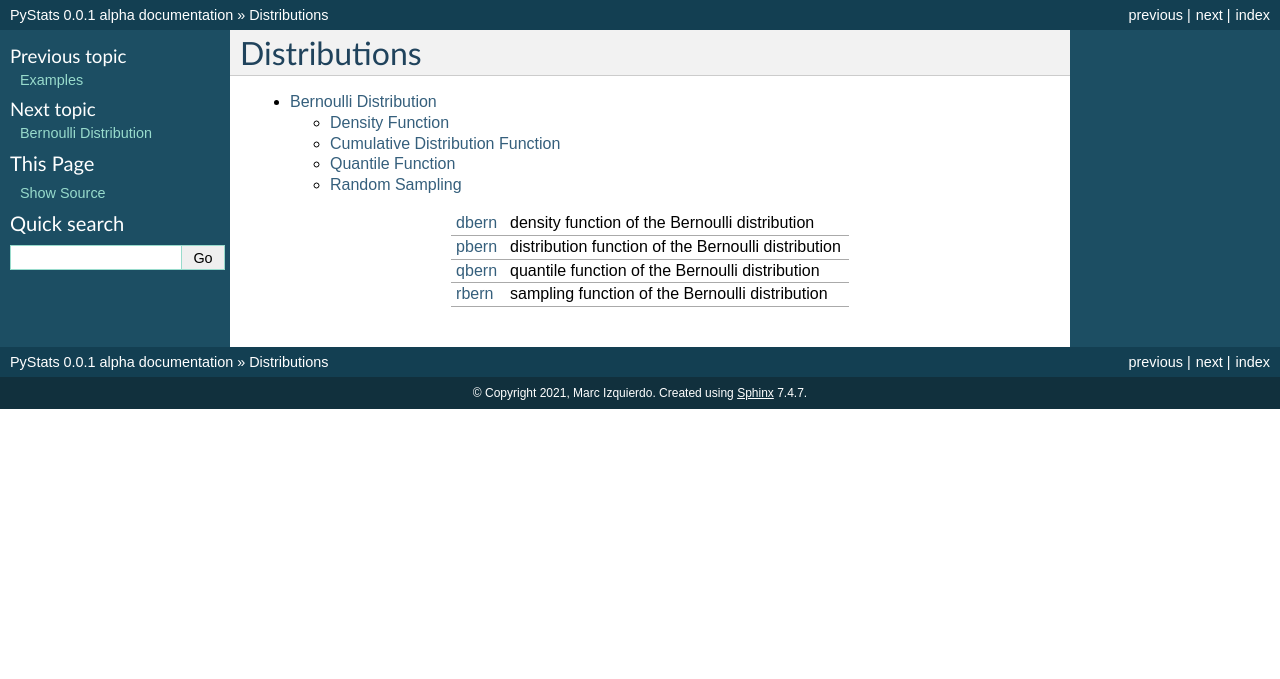
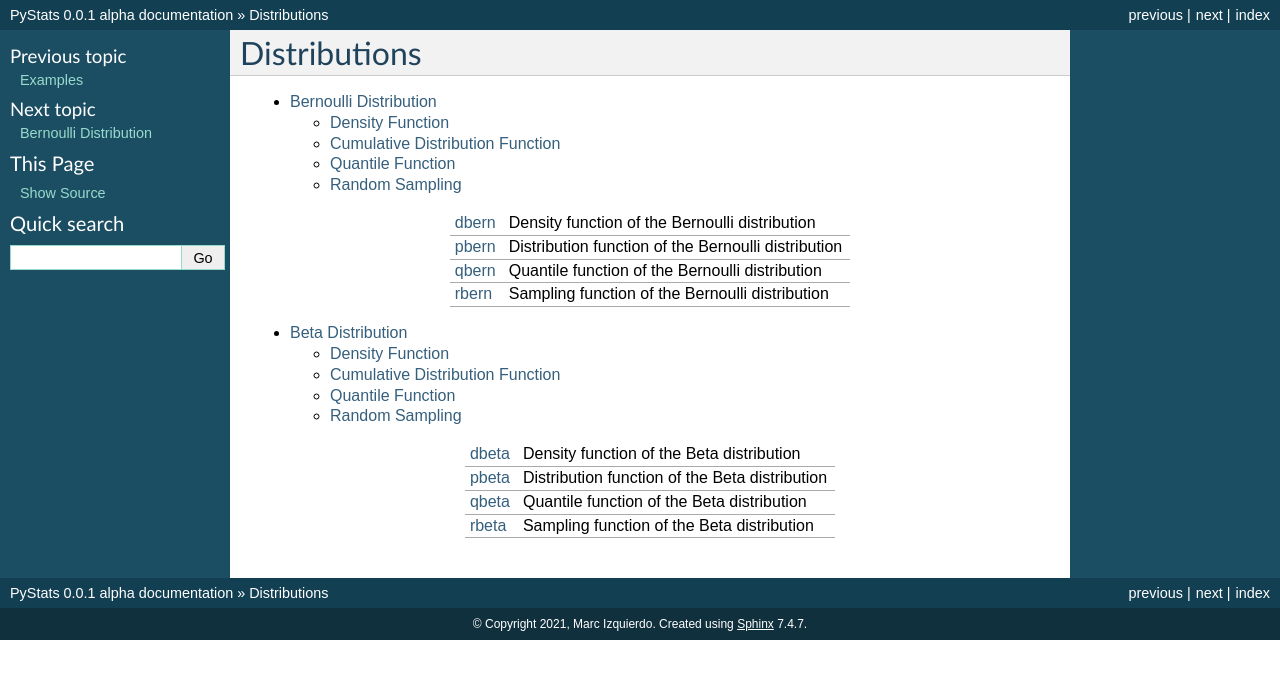
Before and after one commit to marcizhu/PyStats, a Sphinx documentation site: the page built from docs/source/api/index.rst, in a window 1280 px wide. Shown: the top 679 px of the page. Built offline with Sphinx 7.4.7, drawn with Linux system fonts in a browser that asks for light colours.

Commit message:
Added docs for Beta distribution

```diff
--- a/docs/source/api/index.rst
+++ b/docs/source/api/index.rst
@@ -35,11 +35,26 @@ Distributions
    Bernoulli
 
 +----------------------------------------+--------------------------------------------------------------+
-| :ref:`dbern <dbern-func-ref1>`         | density function of the Bernoulli distribution               |
+| :ref:`dbern <dbern-func-ref1>`         | Density function of the Bernoulli distribution               |
 +----------------------------------------+--------------------------------------------------------------+
-| :ref:`pbern <pbern-func-ref1>`         | distribution function of the Bernoulli distribution          |
+| :ref:`pbern <pbern-func-ref1>`         | Distribution function of the Bernoulli distribution          |
 +----------------------------------------+--------------------------------------------------------------+
-| :ref:`qbern <qbern-func-ref1>`         | quantile function of the Bernoulli distribution              |
+| :ref:`qbern <qbern-func-ref1>`         | Quantile function of the Bernoulli distribution              |
 +----------------------------------------+--------------------------------------------------------------+
-| :ref:`rbern <rbern-func-ref1>`         | sampling function of the Bernoulli distribution              |
+| :ref:`rbern <rbern-func-ref1>`         | Sampling function of the Bernoulli distribution              |
 +----------------------------------------+--------------------------------------------------------------+
+
+.. toctree::
+   :maxdepth: 2
+
+   Beta
+
++----------------------------------------+--------------------------------------------------------------+
+| :ref:`dbeta <dbeta-func-ref1>`         | Density function of the Beta distribution                    |
++----------------------------------------+--------------------------------------------------------------+
+| :ref:`pbeta <pbeta-func-ref1>`         | Distribution function of the Beta distribution               |
++----------------------------------------+--------------------------------------------------------------+
+| :ref:`qbeta <qbeta-func-ref1>`         | Quantile function of the Beta distribution                   |
++----------------------------------------+--------------------------------------------------------------+
+| :ref:`rbeta <rbeta-func-ref1>`         | Sampling function of the Beta distribution                   |
++----------------------------------------+--------------------------------------------------------------+
```
Also changed, not shown: docs/source/api/Beta.rst (added, +114 -0 lines), 2 other files.
